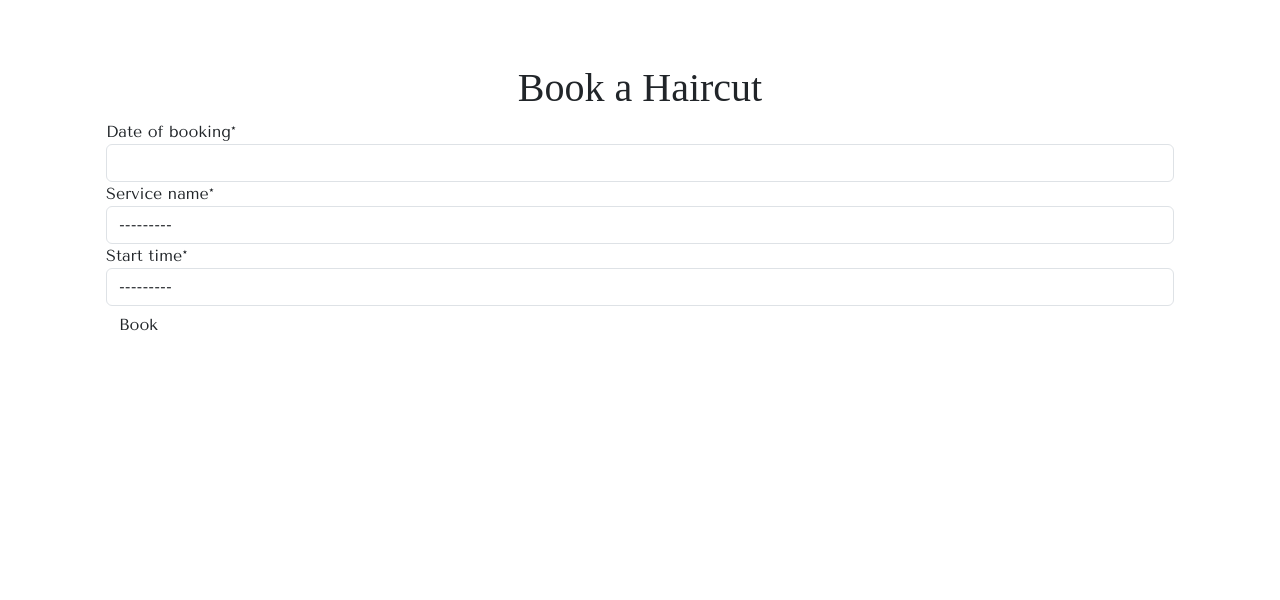
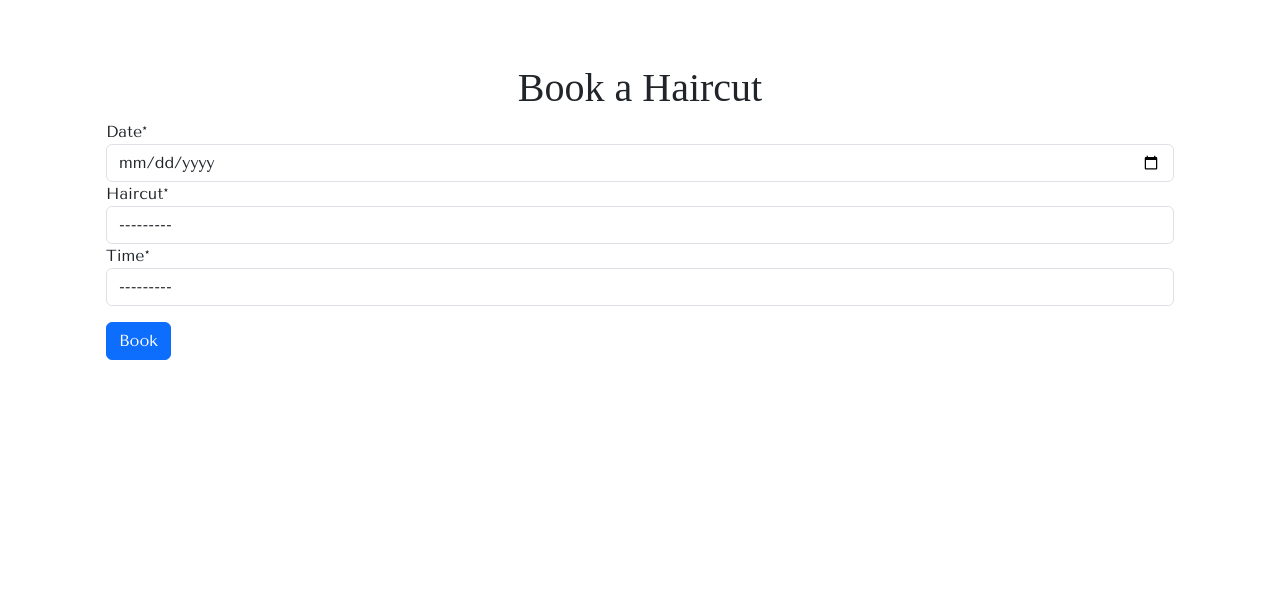
Before and after one commit to DanMorriss/nialls-barbershop, a Django app: page /createbooking/ in a window 1280 px wide. Shown: the part 56-656 px from the top of the page. Run offline with Django 3.2, Linux system fonts and the light colour scheme; a user stored in the database is signed in; tables that the repository leaves empty hold one stand-in row (values such as "Sample post"); some libraries are stand-ins or nearby versions; some web fonts are replaced.

Commit message:
Allow users to book an appointment

```diff
--- a/booking_system/forms.py
+++ b/booking_system/forms.py
@@ -1,9 +1,18 @@
 from .models import Booking
 from django import forms
+from datetime import datetime
+from django.forms.widgets import DateInput
 
 
 class BookingForm(forms.ModelForm):
-
+    """For to create and edit a haircut booking"""
     class Meta:
         model = Booking
-        fields = ("date_of_booking", "service_name", "start_time",)
+        fields = ["date_of_booking", "service_name", "start_time"]
+        widgets = {'date_of_booking': DateInput(attrs={'type': 'date'}), }
+
+        labels = {
+            'date_of_booking': 'Date',
+            'service_name': 'Haircut',
+            'start_time': 'Time',
+            }
--- a/booking_system/views.py
+++ b/booking_system/views.py
@@ -17,5 +17,9 @@ class BookingsList(generic.ListView):
 class CreateBookingView(LoginRequiredMixin, CreateView):
     form_class = BookingForm
     template_name = 'booking/booking.html'
-    success_url = "/booking/account-home/"
+    success_url = "/accounthome/"
     model = Booking
+
+    def form_valid(self, form):
+        form.instance.username = self.request.user
+        return super().form_valid(form)
--- a/templates/account-home.html
+++ b/templates/account-home.html
@@ -18,9 +18,9 @@
                     </div>
                 </div>
             </div>
-            <a href="#">
-                <div class="d-grid gap-2 col-6 mx-auto">
-                    <button class="btn btn-primary" type="button">Book An Appointment</button>
+            <a href="{% url 'createbooking' %}">
+                <div class="d-grid gap-2 col-5 mx-auto">
+                    <button class="btn btn-primary pt-3 mt-5 shadow-lg" type="button"><h2>Book Another Appointment</h2></button>
                 </div>
             </a>
             {% endfor %}
--- a/templates/booking/booking.html
+++ b/templates/booking/booking.html
@@ -1,13 +1,28 @@
 {% extends "base.html" %}{% load crispy_forms_tags %}{% load account %}
 {% block content %}
+
+    {% if form.errors %}
+        <div class="alert bg-danger text-center container-sm ">
+            <h2>We had an issue booking your haircut</h2><br>
+
+                {% for field, errors in form.errors.items %}
+
+                        <p>{{ field }}: {{ errors.0 }}</p>
+
+                {% endfor %}
+
+        </div>
+    {% endif %}
+
     <div class="m-3">
         <form method="POST" action="{% url 'createbooking' %}" class="form mb-2 p-2 form-style" enctype="multipart/form-data">
             <h1 class="text-center">Book a Haircut</h1>
             {% csrf_token %}
             {{ form | crispy }}
             {{ form.media }}
-            <button type="submit" class="btn form-style">Book</button>
+            <button type="submit" class="btn form-style btn-primary mt-3">Book</button>
         </form>
     </div>
 
+
 {% endblock content %}
```
Also changed, not shown: booking_system/templates/booking_system/booking.html (deleted, +0 -13 lines).
